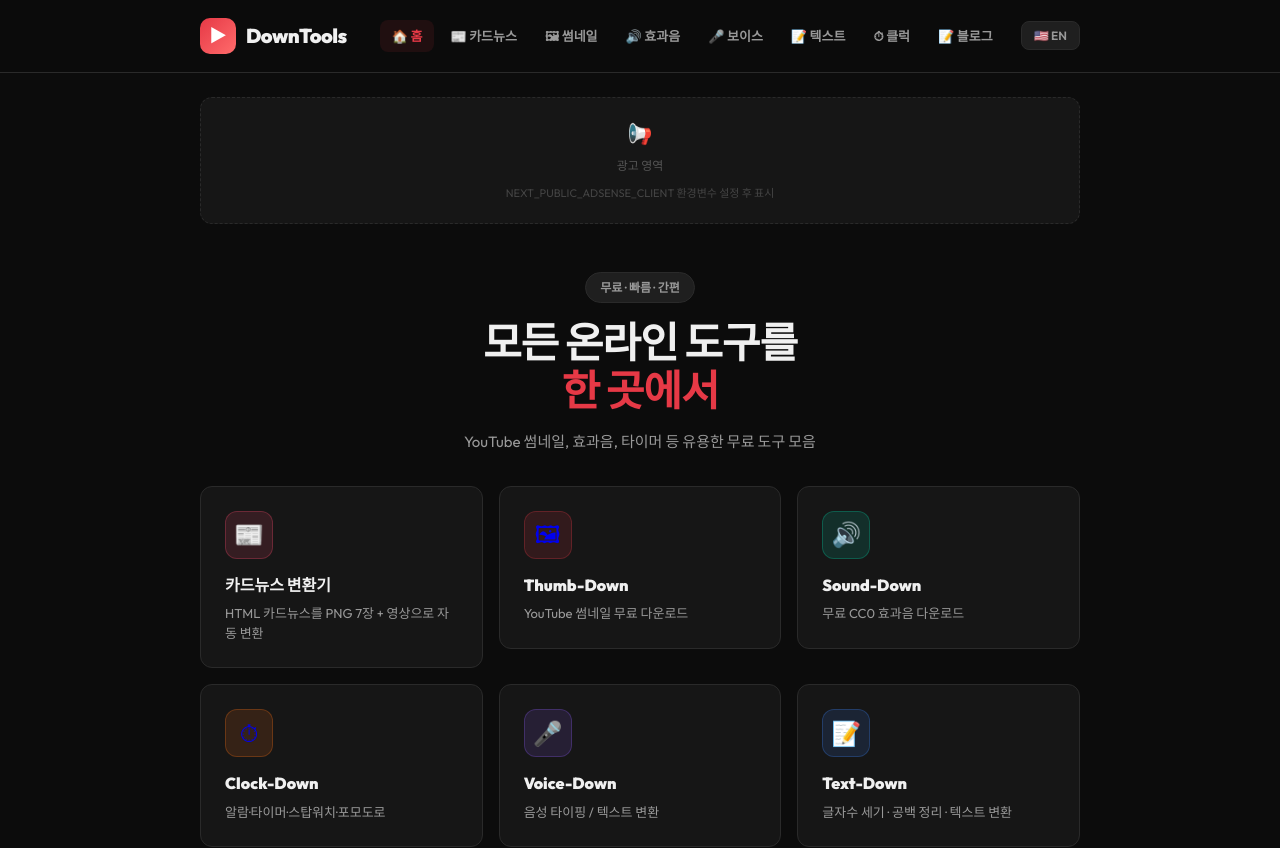
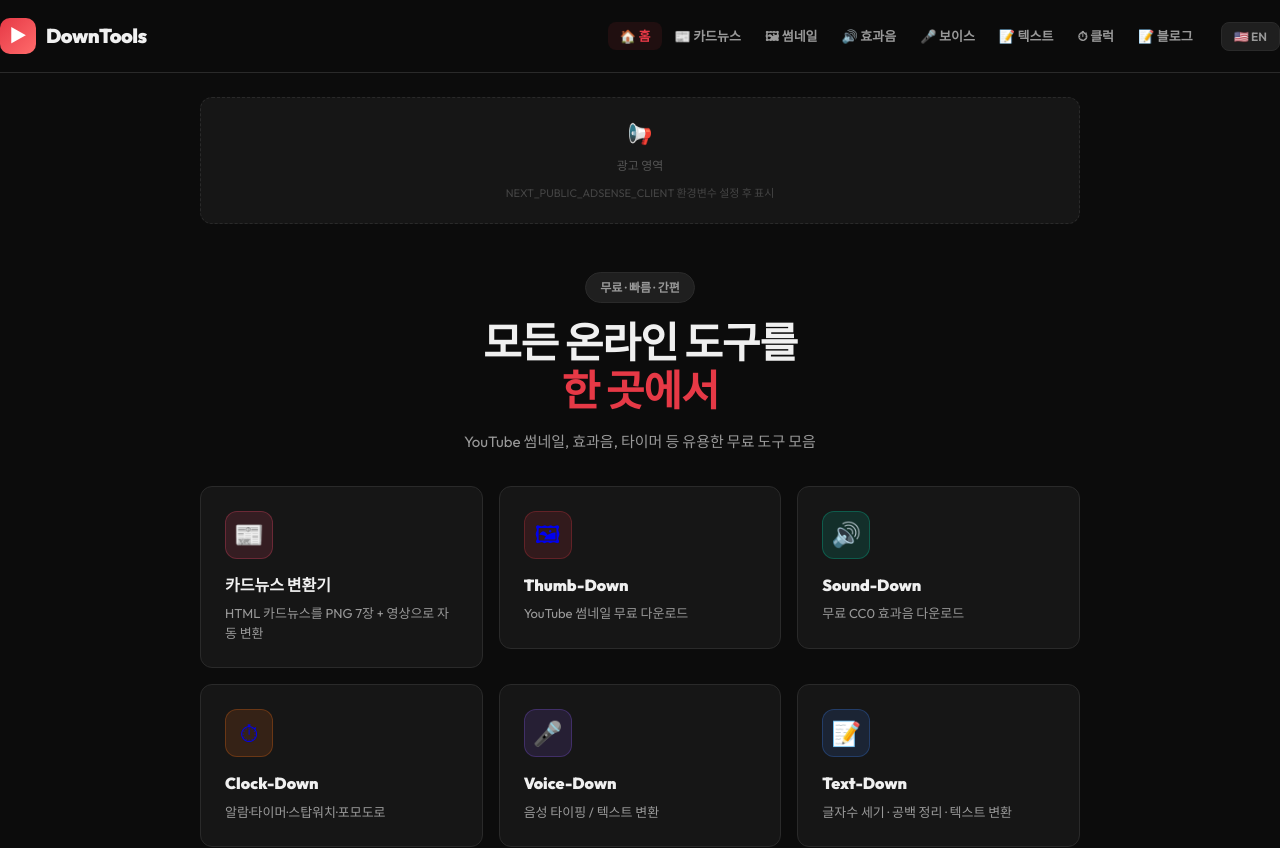
Before and after one commit to mintimjang33/cardnews-converter, a Next.js app: page / in a window 1280 px wide. Shown: the top 848 px of the page. Built offline with nearby package versions, Linux system fonts and the light colour scheme; no server answers.

Commit message:
Add files via upload

```diff
--- a/components/Header.js
+++ b/components/Header.js
@@ -47,14 +47,14 @@
       <style>{`:root { --accent: ${accent}; }`}</style>
 
       <header className="header">
-        <div className="wrap header-inner">
+        <div className="header-inner">
           {/* 로고 클릭 → 항상 홈(/) */}
           <Link href="/" className="logo">
             <div className="logo-icon">{icon}</div>
             <span className="logo-text">{siteName}</span>
           </Link>
           <div className="header-right">
-            <nav style={{ display: 'flex', gap: 4, flexWrap: 'wrap' }}>
+            <nav className="header-nav">
               {TOOLS.map(t => {
                 const isActive = t.href === '/'
                   ? router.pathname === '/'
```
